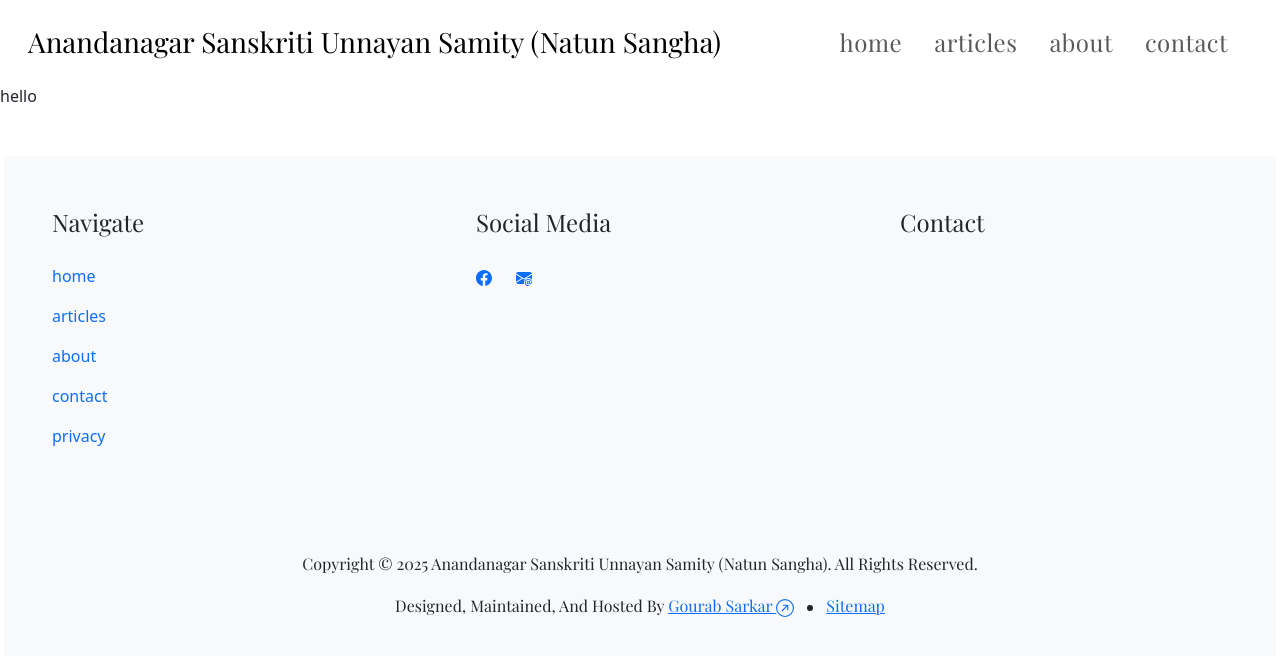
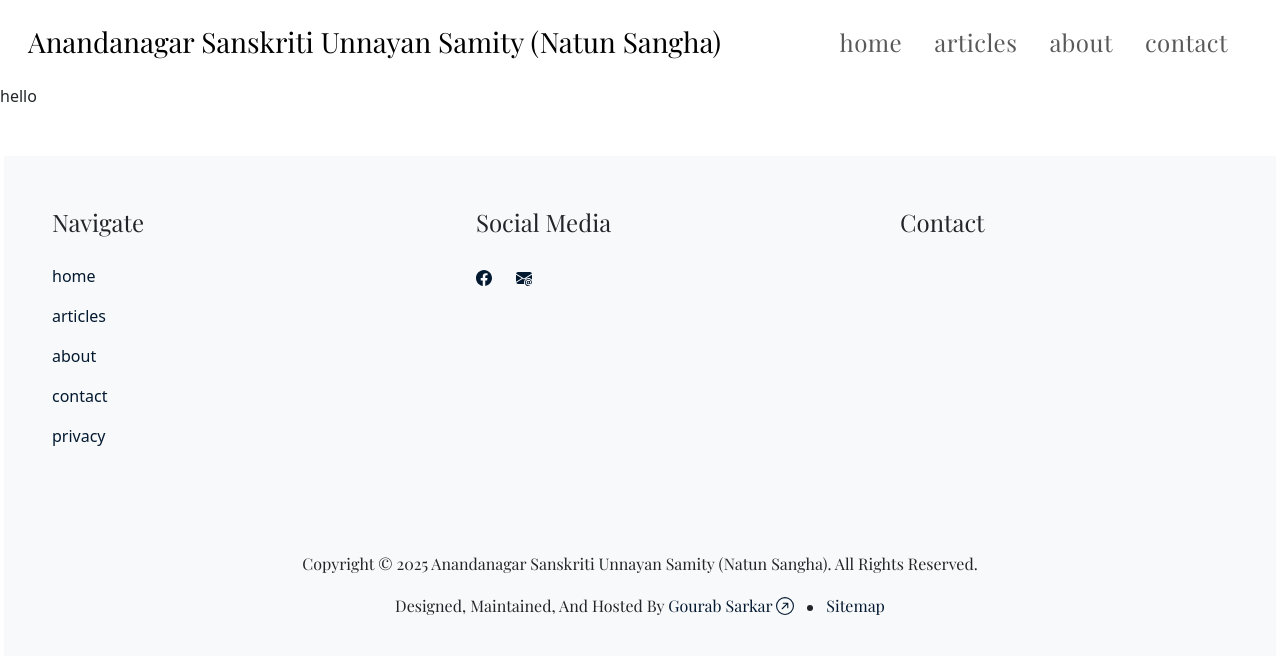
Before and after one commit to ansus-club/website, an Angular app: page / in a window 1280 px wide. Shown: the top 656 px of the page. Built offline with nearby package versions, Linux system fonts and the light colour scheme; a web font is replaced by a local one.

Commit message:
updates for footer

```diff
--- a/src/app/footer/footer.css
+++ b/src/app/footer/footer.css
@@ -3,3 +3,12 @@
     font-optical-sizing: auto;
     text-transform: capitalize;
 }
+
+a {
+    color: #031930;
+    text-decoration: none;
+}
+
+a:hover {
+    color: #410a5e;
+}
--- a/src/app/footer/footer.html
+++ b/src/app/footer/footer.html
@@ -23,18 +23,12 @@
         <div class="col-md-4 footer-subtitle p-5">
             <div class="footer-subtitle fs-4">social media</div>
             <div class="row row-cols-auto footer-subtitle-nav mt-4">
-                <!-- <a href="https://gourabsarkar.netlify.app/" target="_blank">
-                    <img src="assets/images/gs-site-logo.png" alt="Gourab Sarkar portfolio website" width="36"
-                        height="36" class="d-inline-block" />
-                </a>
-                <div class="hr p-0"></div> -->
                 <a href="https://www.linkedin.com/in/gourabsarkarx/" target="_blank">
                     <svg xmlns="http://www.w3.org/2000/svg" width="16" height="16" fill="currentColor"
                         class="bi bi-facebook" viewBox="0 0 16 16">
                         <path
                             d="M16 8.049c0-4.446-3.582-8.05-8-8.05C3.58 0-.002 3.603-.002 8.05c0 4.017 2.926 7.347 6.75 7.951v-5.625h-2.03V8.05H6.75V6.275c0-2.017 1.195-3.131 3.022-3.131.876 0 1.791.157 1.791.157v1.98h-1.009c-.993 0-1.303.621-1.303 1.258v1.51h2.218l-.354 2.326H9.25V16c3.824-.604 6.75-3.934 6.75-7.951" />
                     </svg>
-                    <!-- <i class="bi bi-linkedin" style="font-size: 1.8rem; color: #0a66c2"></i> -->
                 </a>
                 <a href="mailto:gourabsarkar.x@gmail.com" target="_blank">
                     <svg xmlns="http://www.w3.org/2000/svg" width="16" height="16" fill="currentColor"
@@ -44,18 +38,8 @@
                         <path
                             d="M15.834 12.244c0 1.168-.577 2.025-1.587 2.025-.503 0-1.002-.228-1.12-.648h-.043c-.118.416-.543.643-1.015.643-.77 0-1.259-.542-1.259-1.434v-.529c0-.844.481-1.4 1.26-1.4.585 0 .87.333.953.63h.03v-.568h.905v2.19c0 .272.18.42.411.42.315 0 .639-.415.639-1.39v-.118c0-1.277-.95-2.326-2.484-2.326h-.04c-1.582 0-2.64 1.067-2.64 2.724v.157c0 1.867 1.237 2.654 2.57 2.654h.045c.507 0 .935-.07 1.18-.18v.731c-.219.1-.643.175-1.237.175h-.044C10.438 16 9 14.82 9 12.646v-.214C9 10.36 10.421 9 12.485 9h.035c2.12 0 3.314 1.43 3.314 3.034zm-4.04.21v.227c0 .586.227.8.581.8.31 0 .564-.17.564-.743v-.367c0-.516-.275-.708-.572-.708-.346 0-.573.245-.573.791" />
                     </svg>
-                    <!-- <i class="bi bi-envelope-plus-fill" style="font-size: 1.8rem; color: #ff4141"></i> -->
                 </a>
             </div>
-            <!-- <hr class="w-75">
-            <div class="row">
-                <p class="footer-subtitle-message">
-                    Or,
-                    <a href="https://gourabsarkar.netlify.app/contact" target="_blank">send me a message
-                        <i class="bi bi-arrow-up-right-circle ps-1"></i>
-                    </a>
-                </p>
-            </div> -->
         </div>
         <div class="col-md-4 footer-subtitle p-5">
             <div class="footer-subtitle fs-4">Contact</div>
@@ -70,9 +54,8 @@
             <div>
                 Designed, maintained, and hosted by <a href="https://gourabsarkar.netlify.app" target="_blank">Gourab
                     Sarkar
-                    <!-- <i class="bi bi-arrow-up-right-circle ps-1"></i> -->
                     <svg xmlns="http://www.w3.org/2000/svg" width="18" height="18" fill="currentColor"
-                        class="bi bi-arrow-up-right-circle" viewBox="0 0 16 16">
+                        class="bi bi-arrow-up-right-circle mb-1" viewBox="0 0 16 16">
                         <path fill-rule="evenodd"
                             d="M1 8a7 7 0 1 0 14 0A7 7 0 0 0 1 8m15 0A8 8 0 1 1 0 8a8 8 0 0 1 16 0M5.854 10.803a.5.5 0 1 1-.708-.707L9.243 6H6.475a.5.5 0 1 1 0-1h3.975a.5.5 0 0 1 .5.5v3.975a.5.5 0 1 1-1 0V6.707z" />
                     </svg>
```
